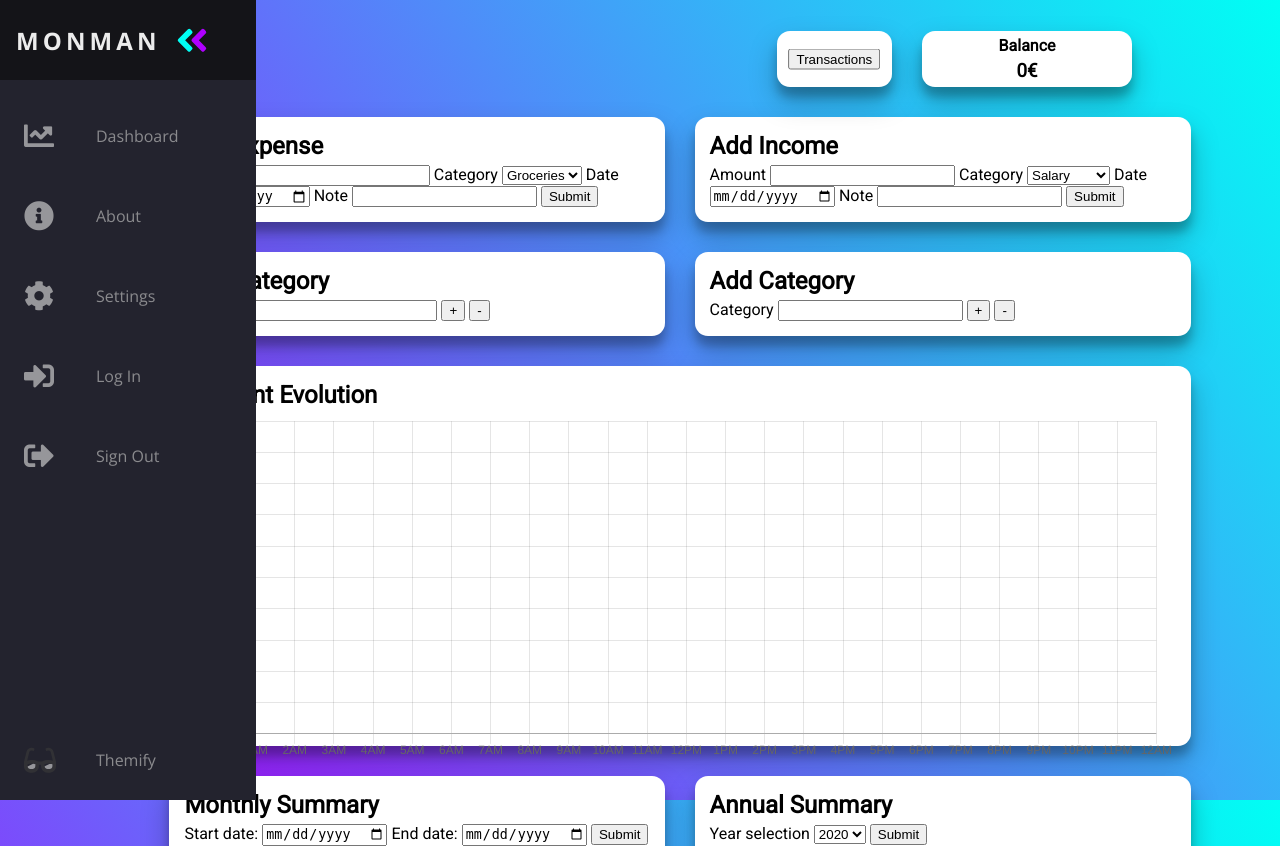
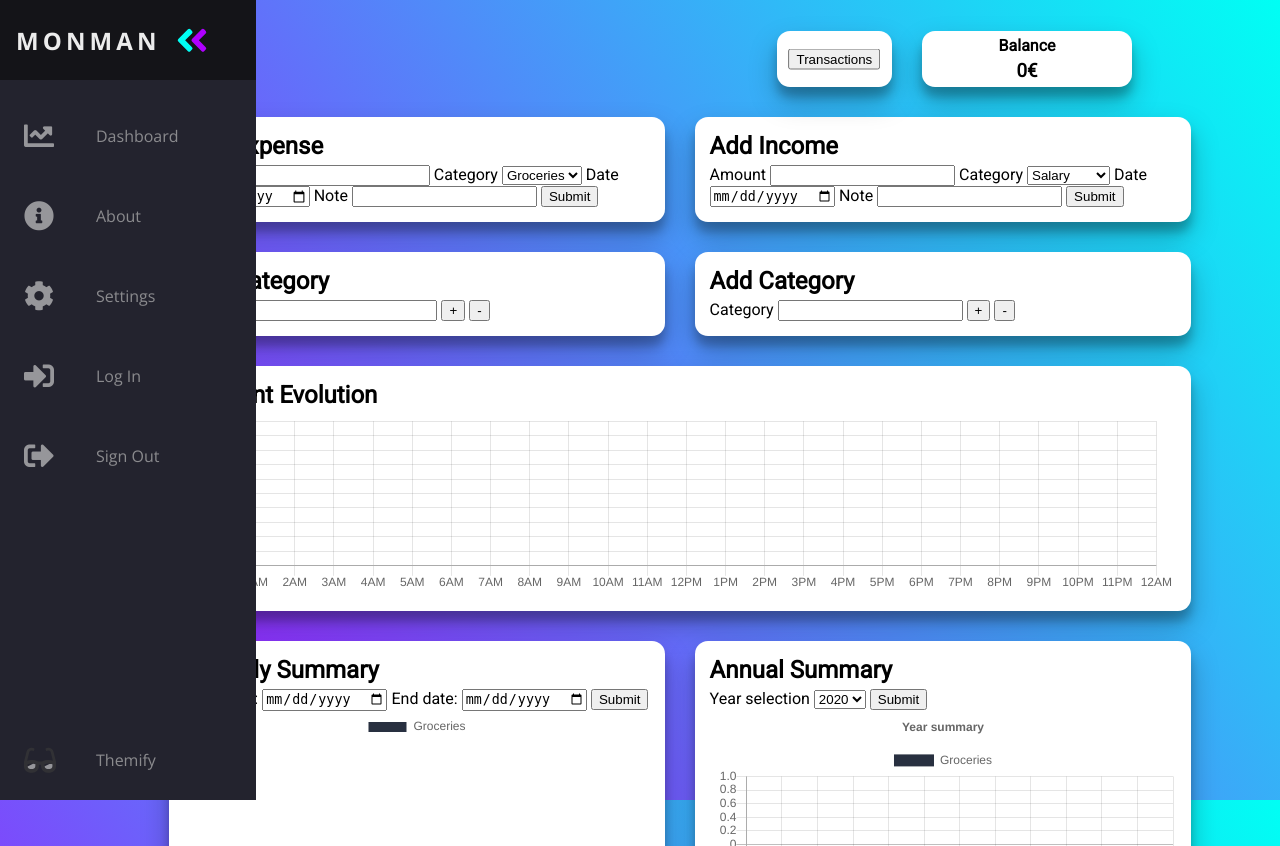
Before and after one commit to miguelcorderocollar/Money-Manager-Web, a Flask app: page / in a window 1280 px wide. Shown: the top 846 px of the page. Run offline with Flask 2, Linux system fonts and the light colour scheme; a user stored in the database is signed in; data comes from the database, SQL or seed files in the repository; some libraries are stand-ins or nearby versions.

Commit message:
Fixed timeline height

```diff
--- a/static/css/dashboard.css
+++ b/static/css/dashboard.css
@@ -73,7 +73,7 @@ h4{
 #i-timeline {
     grid-column-start: 1;
     grid-column-end: 3;
-    height: 350px;
+    height: auto;
 }
 
 #i-expense {
--- a/templates/home.html
+++ b/templates/home.html
@@ -84,6 +84,7 @@
     <div class="d-item" id="i-timeline">
         <h2>Account Evolution</h2>
         <canvas id="timelineGraph"></canvas>
+        <div></div>
     </div>
 
 
```
